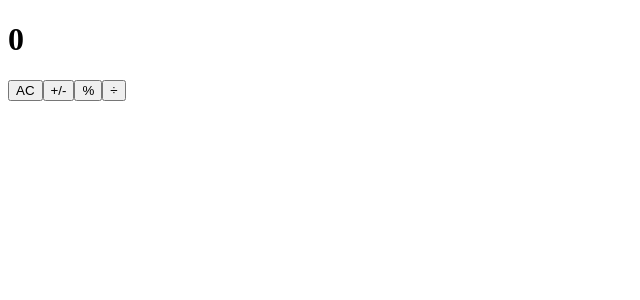
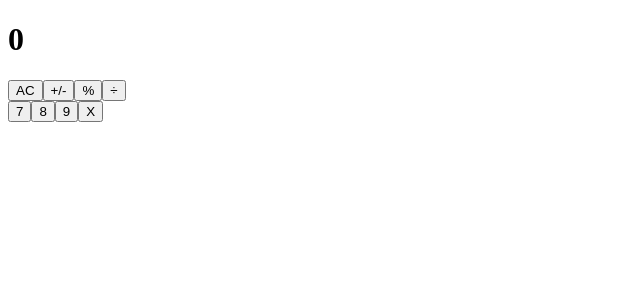
Before and after one commit to george-shammar/math-calc-app, a React (Create React App) app: page / in a window 1280 px wide. Shown: the top 300 px of the page, without its empty margins (0-640 px from the left). Built offline with nearby package versions, Linux system fonts and the light colour scheme.

Commit message:
Add buttons

```diff
--- a/src/components/ButtonPanel.js
+++ b/src/components/ButtonPanel.js
@@ -17,6 +17,12 @@ class ButtonPanel extends React.Component {
           {this.renderButton('%')}
           {this.renderButton('÷')}
         </div>
+        <div>
+          {this.renderButton('7')}
+          {this.renderButton('8')}
+          {this.renderButton('9')}
+          {this.renderButton('X')}
+        </div>
       </div>
     );
   }
```
